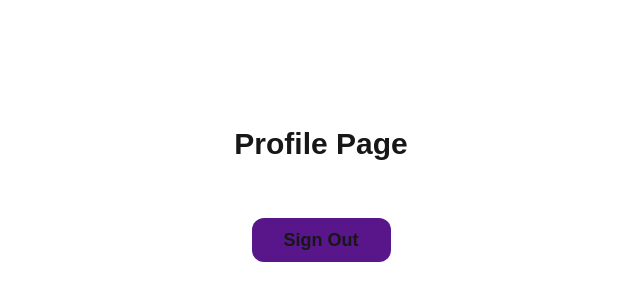
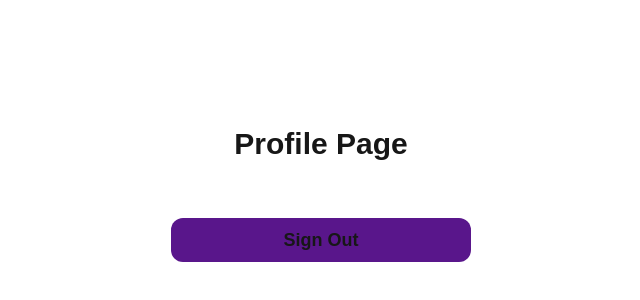
Before and after one commit to kskrenes/nextjs-auth, a Next.js app: page /profile in a window 1280 px wide. Shown: the part 190-490 px from the top of the page, without its empty margins (319-959 px from the left). Built offline with nearby package versions, Linux system fonts and the light colour scheme.

Commit message:
handle and display loading state

```diff
--- a/src/app/profile/page.tsx
+++ b/src/app/profile/page.tsx
@@ -2,20 +2,28 @@
 
 import Button from "@/components/nae-button"
 import axios from "axios";
+import { Loader2 } from "lucide-react";
 import { useRouter } from "next/navigation";
+import { useState } from "react";
 import toast from "react-hot-toast";
 
 const ProfilePage = () => {
 
   const router = useRouter();
+  const [isLoggingOut, setIsLoggingOut] = useState(false);
 
   const handleLogout = async () => {
+    if (isLoggingOut) return;
+
     try {
+      setIsLoggingOut(true);
       await axios.get("/api/users/logout");
       router.push("/login");
     } catch (error: any) {
       const message = error.response?.data?.error || error.message || "Logout failed";
       toast.error(message);
+    } finally {
+      setIsLoggingOut(false);
     }
   }
 
@@ -24,10 +32,18 @@ const ProfilePage = () => {
       <div className="flex flex-col items-center justify-center w-[300px] py-2" >
         <h1 className="mb-6 text-3xl font-bold">Profile Page</h1>
         <Button
-          className="px-8 my-8"
+          className="w-full my-8"
           onClick={handleLogout}
+          disabled={isLoggingOut}
         >
-          Sign Out
+          {isLoggingOut
+            ? (
+              <>
+                <Loader2 className="w-7 h-7 animate-spin text-purple-400" aria-hidden="true" />
+                <span className="sr-only">Signing out</span>
+              </>
+            )
+            : 'Sign Out'}
         </Button>
       </div>
     </div>
```
